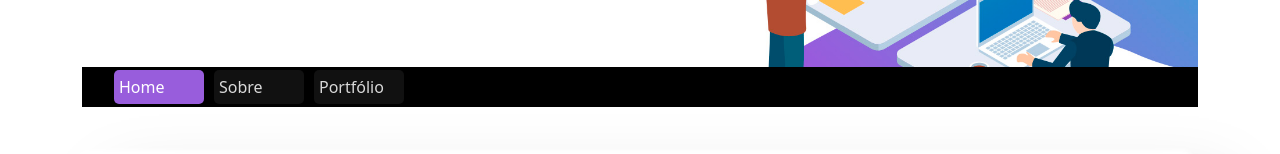
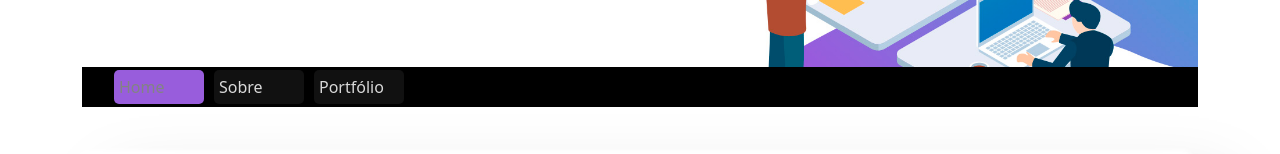
Before and after one commit to DiegoRoney/blog, a Next.js app: page / in a window 1280 px wide. In both pictures the pointer is over the item "Home". Shown: the part 183-337 px from the top of the page. Built offline with nearby package versions, Linux system fonts and the light colour scheme.

Commit message:
bugou!!!

```diff
--- a/styles/globals.css
+++ b/styles/globals.css
@@ -100,7 +100,7 @@ padding: 20px;
 }
 .nav-links li:hover{
   background-color: #985ddc;
-  color: #ffffff;
+  color: #838383;
 
 }
 
```
